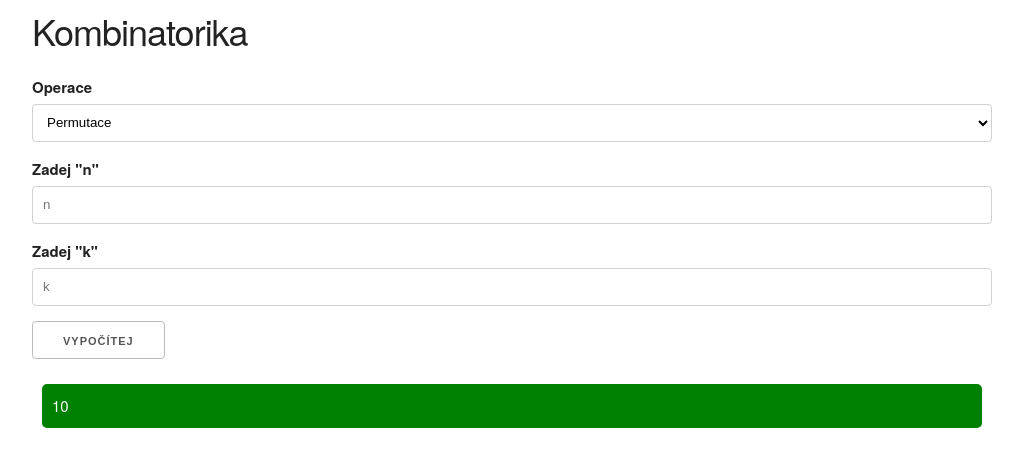
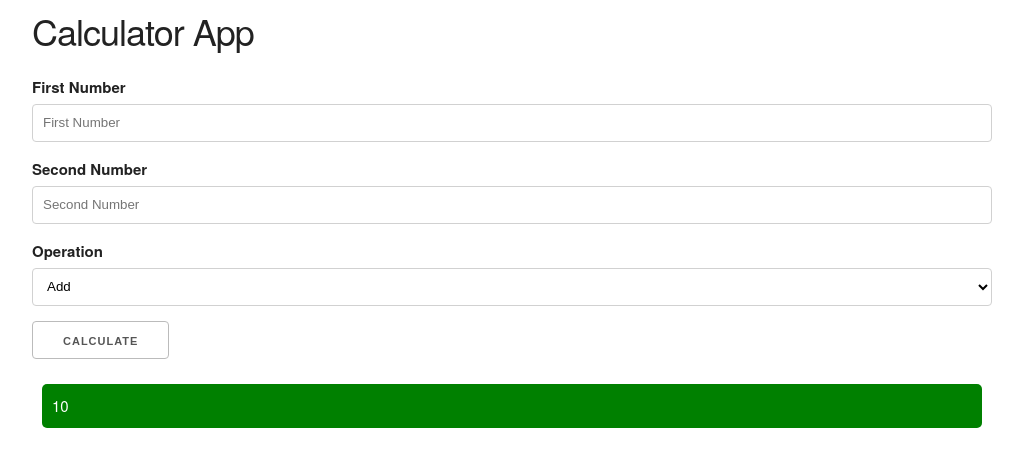
Before and after one commit to Zlatej/permutace, a Flask app: template templates/app.html in a window 1280 px wide. Shown: the top 467 px of the page, without its empty margins (128-1151 px from the left). Run offline with Flask 2, Linux system fonts and the light colour scheme; the template is opened without the code that fills it: most values are stand-ins (such as "Sample title", 1, 10 or a date in 2020).

Commit message:
faze asi 3

```diff
--- a/app.py
+++ b/app.py
@@ -1,47 +1,39 @@
-import math
-
 from flask import Flask, render_template, request
 
 app = Flask(__name__)
+
 
 @app.route('/')
 def main():
     return render_template('app.html')
 
+
 @app.route('/send', methods=['POST'])
-
 def send(sum=sum):
     if request.method == 'POST':
-        #pulling data
-        n = request.form['n']
-        k = request.form['l']
+        num1 = request.form['num1']
+        num2 = request.form['num2']
         operation = request.form['operation']
 
-        #calculating if statements
-        if operation == 'permutace':
-            sum =n
+        if operation == 'add':
+            sum = float(num1) + float(num2)
             return render_template('app.html', sum=sum)
 
-        elif operation == 'variace':
-            sum =n
+        elif operation == 'subtract':
+            sum = float(num1) - float(num2)
             return render_template('app.html', sum=sum)
 
-        elif operation == 'kombinace':
-            sum =n
+        elif operation == 'multiply':
+            sum = float(num1) * float(num2)
             return render_template('app.html', sum=sum)
 
-        elif operation == 'permutacesop':
-            sum =n
+        elif operation == 'divide':
+            sum = float(num1) / float(num2)
             return render_template('app.html', sum=sum)
+        else:
+            return render_template('app.html')
 
-        elif operation == 'variacesop':
-            sum =n
-            return render_template('app.html', sum=sum)
 
-        elif operation == 'kombinacesop':
-            sum = n
-            return render_template('app.html', sum=sum)
-
-        else:
-            sum = "Chyba"
-            return render_template('app.html')
+if __name__ == ' __main__':
+    app.debug = True
+    app.run()
--- a/templates/app.html
+++ b/templates/app.html
@@ -1,4 +1,54 @@
 <!DOCTYPE html>
+<html lang="en">
+    <head>
+        <meta charset="UTF-8" />
+        <meta name="viewport" content="width=device-width, initial-scale=1.0" />
+        <meta http-equiv="X-UA-Compatible" content="ie=edge" />
+        <title>Calculator</title>
+        <link rel="stylesheet" href="https://cdnjs.cloudflare.com/ajax/libs/skeleton/2.0.4/skeleton.min.css" />
+
+        <style>
+            .alert {
+                background: green;
+                padding: 1rem;
+                border-radius: 5px;
+                color: white;
+                margin: 1rem;
+            }
+        </style>
+    </head>
+    <body>
+        <div class="container">
+            <h3>Calculator App</h3>
+        </div>
+
+        <!-- Form -->
+        <div class="container">
+            <form action="/send" method="POST">
+                <label for="Number One">First Number</label>
+                <input type="text" placeholder="First Number" class="u-full-width" name="num1" />
+
+                <label for="Number Two">Second Number</label>
+                <input type="text" placeholder="Second Number" class="u-full-width" name="num2" />
+
+                <label for="Operation">Operation</label>
+                <select class="u-full-width" name="operation">
+                    <option value="add">Add</option>
+                    <option value="subtract">Subtract</option>
+                    <option value="multiply">Multiply</option>
+                    <option value="divide">Divide</option>
+                </select>
+
+                <input type="submit" value="Calculate" id="calc_btn" />
+                <br />
+                <div class="alert">{{ sum }}</div>
+            </form>
+        </div>
+    </body>
+</html>
+
+<!--
+    <!DOCTYPE html>
 <html lang="en">
     <head>
         <meta charset="UTF-8" />
@@ -21,14 +71,14 @@
         <div class="container">
             <h3>Kombinatorika</h3>
         </div>
-        <!-- Form -->
+
         <div class="container">
             <form action="/send" method="POST">
                 <label for="Operation">Operace</label>
                 <select class="u-full-width" name="operation">
-                    <option value="pormutace">Permutace</option>
+                    <option value="permutace">Permutace</option>
                     <option value="variace">Variace</option>
-                    <option value="multiply">Kombinace</option>
+                    <option value="Kombinace">Kombinace</option>
                     <option value="permutacesop">Permutace s opakováním</option>
                     <option value="variacesop">Variace s opakováním</option>
                     <option value="kombinacesop">Kombinace s opakováním</option>
@@ -37,8 +87,23 @@
                 <label for="Zadej n">Zadej "n"</label>
                 <input type="text" placeholder="n" class="u-full-width" name="n" />
 
-                <label for="Zadej k">Zadej "k"</label>
-                <input type="text" placeholder="k" class="u-full-width" name="k" />
+                <label for="Zadej k">Zadej "k" (Nezadávat v případě permuatací)</label>
+                <input type="text" placeholder="k (Nezadávat v případě permuatací)" class="u-full-width" name="k" />
+
+                <label for="Zadej r1">Zadej "r1"</label>
+                <input type="text" placeholder="r1" class="u-full-width" name="r1 />
+
+                <label for="Zadej r2">Zadej "r2"</label>
+                <input type="text" placeholder="r2" class="u-full-width" name="r2" />
+
+                <label for="Zadej r3">Zadej "r3"</label>
+                <input type="text" placeholder="r3" class="u-full-width" name="r3" />
+
+                <label for="Zadej r4">Zadej "r4"</label>
+                <input type="text" placeholder="r4" class="u-full-width" name="r4" />
+
+                <label for="Zadej r5">Zadej "r5"</label>
+                <input type="text" placeholder="r5" class="u-full-width" name="r5" />
 
                 <input type="submit" value="Vypočítej" id="calc_btn" />
 
@@ -47,3 +112,4 @@
         </div>
     </body>
 </html>
+-->
```
Also changed, not shown: kombinatorika.py (+69 -2 lines).
